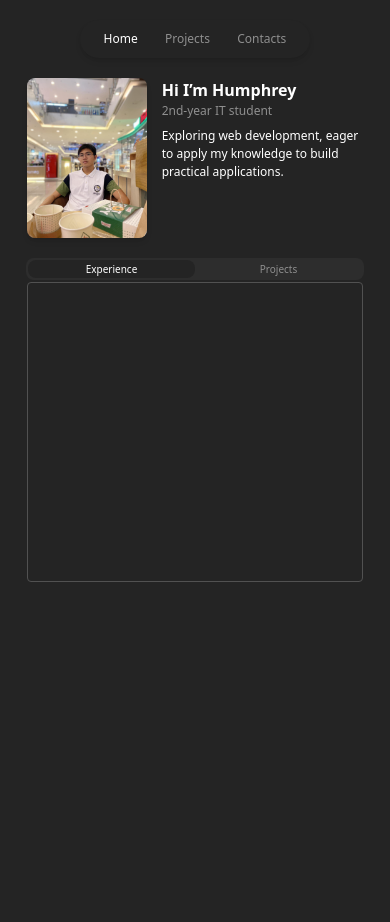
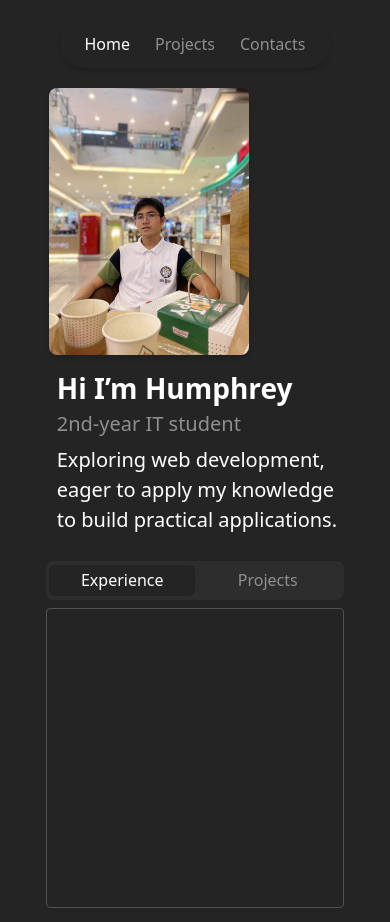
Before and after one commit to humphreydc/personal-portfolio, a website built with Vite: page index.html in a window 390 px wide. Before the commit the page ends 844 px from the top, so only its background shows below. Built offline with nearby package versions, Linux system fonts and the light colour scheme.

Commit message:
major changes to responsiveness

```diff
--- a/index.html
+++ b/index.html
@@ -8,8 +8,8 @@
 </head>
 <body class="bg-[var(--bg-primary)] text-white">
   <header class="flex justify-self-center justify-center z-1">
-    <nav class="bg-[var(--bg-primary)] w-[clamp(230px,27vw,740px)] rounded-[50px] m-[clamp(20px,3vw,80px)] shadow-md transition duration-300 ease-in-out hover:shadow-purple-400 ">
-      <ul class="flex justify-around items-center text-[clamp(0.75rem,1.25vw,2rem)] p-[clamp(10px,0.8vw,15px)]">
+    <nav class="bg-[var(--bg-primary)] w-[clamp(270px,27vw,740px)] rounded-[50px] m-[clamp(20px,2vw,40px)] shadow-md transition duration-300 ease-in-out hover:shadow-purple-400 ">
+      <ul class="flex justify-around items-center text-[clamp(1rem,1.25vw,2rem)] p-[clamp(12px,1vw,24px)]">
         <li class="hover:text-white"><a href="">Home</a></li>
         <li class="text-[var(--text-grey)] hover:text-white"><a href="" class="">Projects</a></li>
         <li class="text-[var(--text-grey)] hover:text-white"><a href="">Contacts</a></li>
@@ -17,23 +17,23 @@
     </nav>
    </header>
    <main class="flex justify-center items-center flex-col">
-      <section class="relative flex justify-center gap-[clamp(2px,1.10vw,20px)]">
-        <img class="w-[clamp(120px,18vw,500px)] h-[clamp(160px,23vw,576px)] rounded-lg shadow-md" src="/profile.jpg" alt="profile">
-        <div class="flex flex-col ml-[clamp(10px,1vw,20px)]">
-          <h1 class="text-[clamp(1rem,2.5vw,4.5rem)] font-semibold">Hi I’m Humphrey</h1>
-          <p class="text-[var(--text-grey)] text-[clamp(0.75rem,1.5vw,2.50rem)] mb-[clamp(6px,1.9vw,20px)]">2nd-year IT student</p>
-          <p class="text-[clamp(0.75rem,1.5vw,2.50rem)]">Exploring web development, eager<br>to apply my knowledge to build<br>practical applications.</p>
+      <section class="flex justify-center flex-col sm:flex-row gap-[clamp(12px,2vw,24px)] w-[75%]">
+        <img class="w-[clamp(200px,15vw,320px)] h-auto rounded-lg shadow-md" src="/profile.jpg" alt="profile">
+        <div class="flex flex-col ml-[clamp(8px,1vw,16px)] text-left">
+          <h1 class="text-[clamp(1.75rem,3vw,2.5rem)] font-semibold">Hi I’m Humphrey</h1>
+          <p class="text-[var(--text-grey)] text-[clamp(1.25rem,1.5vw,1.5rem)] mb-[clamp(6px,1.5vw,12px)]">2nd-year IT student</p>
+          <p class="text-[clamp(1.25rem,1.5vw,1.5rem)]">Exploring web development,<br>eager to apply my knowledge<br>to build practical applications.</p>
         </div>
-        <div class="flex">
+        <div class="">
 
         </div>
       </section>
-      <section class="flex justify-center items-center flex-col p-[clamp(20px,2.08vw,50px)] gap-[clamp(2px,0.50vw,5px)]">
-        <div class="flex justify-center w-[clamp(338px,48vw,1000px)] bg-[var(--bg-secondary)] rounded-lg sm:rounded-xl p-[clamp(2px,0.50vw,4px)]">
-          <button class="w-[50%] text-[clamp(10px,1.25vw,48px)] p-[clamp(1px,0.40vw,4px)] bg-[var(--bg-primary)] rounded-lg sm:rounded-xl cursor-pointer" type="button">Experience</button>
-          <button class="w-[50%] text-[clamp(10px,1.25vw,48px)] text-[var(--text-grey)] cursor-pointer" type="button">Projects</button>
+      <section class="flex justify-center items-center flex-col w-[clamp(360px,90%,800px)] p-[clamp(14px,3vw,28px)] gap-[clamp(6px,2vw,12px)]">
+        <div class="flex justify-center w-[90%] bg-[var(--bg-secondary)] rounded-lg sm:rounded-xl p-[clamp(1px,1vw,4px)]">
+          <button class="w-1/2 text-[clamp(1rem,1.2vw,1.5rem)] p-[clamp(1px,1vw,4px)] bg-[var(--bg-primary)] rounded-md sm:rounded-lg cursor-pointer" type="button">Experience</button>
+          <button class="w-1/2 text-[clamp(1rem,1.2vw,1.5rem)] text-[var(--text-grey)] cursor-pointer" type="button">Projects</button>
         </div>
-        <div class="flex w-[clamp(336px,47.8vw,1000px)] h-[clamp(300px,26.04vw,700px)] border-1 border-[var(--border-color)] rounded-sm sm:rounded-lg">
+        <div class="w-[90%] h-[clamp(300px,50vw,700px)] border-1 border-[var(--border-color)] rounded-sm sm:rounded-lg">
 
         </div>
       </section>
```
